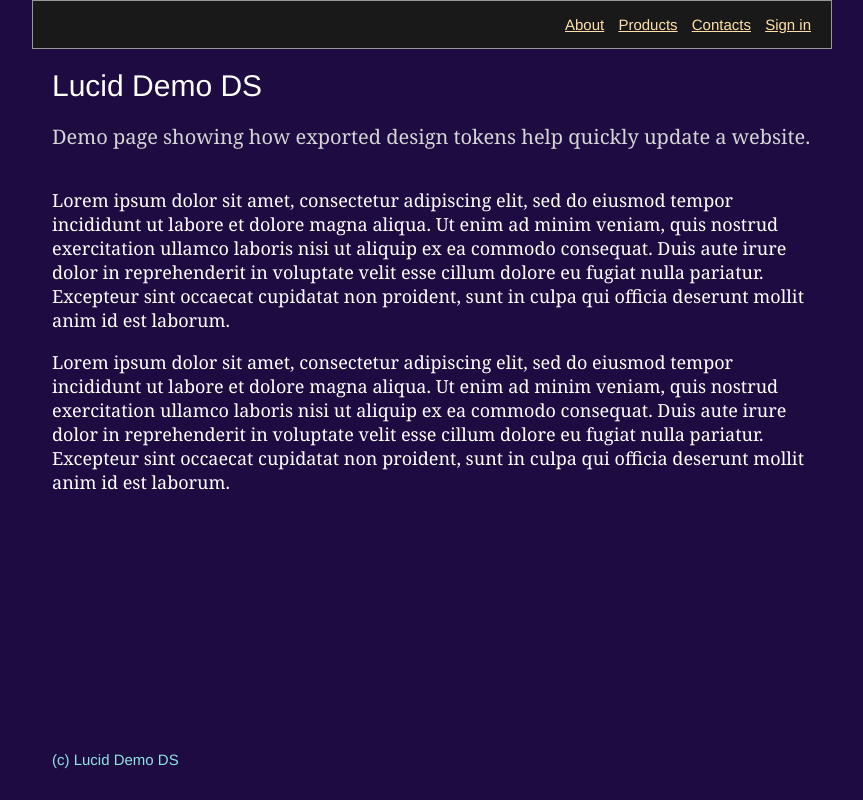
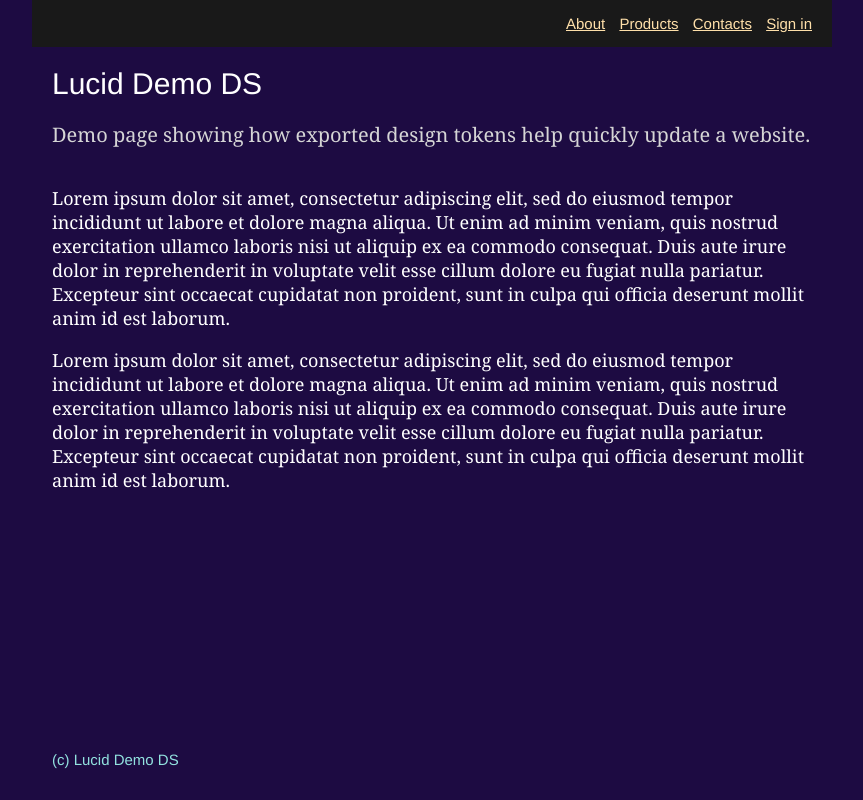
Before and after one commit to kuindji/lucid-demo, a plain HTML site: page index.html in a window 1280 px wide. Shown: the whole page, without its empty margins (208-1071 px from the left). Drawn offline with Linux system fonts and the light colour scheme.

Commit message:
File update on 2019-08-27 14:18:27.719070

```diff
--- a/_vars.css
+++ b/_vars.css
@@ -20,9 +20,6 @@
     --subheader-text-font-size: 20px;
     /* Layer Styles */
     --top-menu-background-color: #191919;
-    --top-menu-border-width: 1px;
-    --top-menu-border-color: #979797;
-    --top-menu-border-style: solid;
     --top-menu-shadow-offset-x: 0px;
     --top-menu-shadow-offset-y: 2px;
     --top-menu-shadow-blur: 4px;
```
